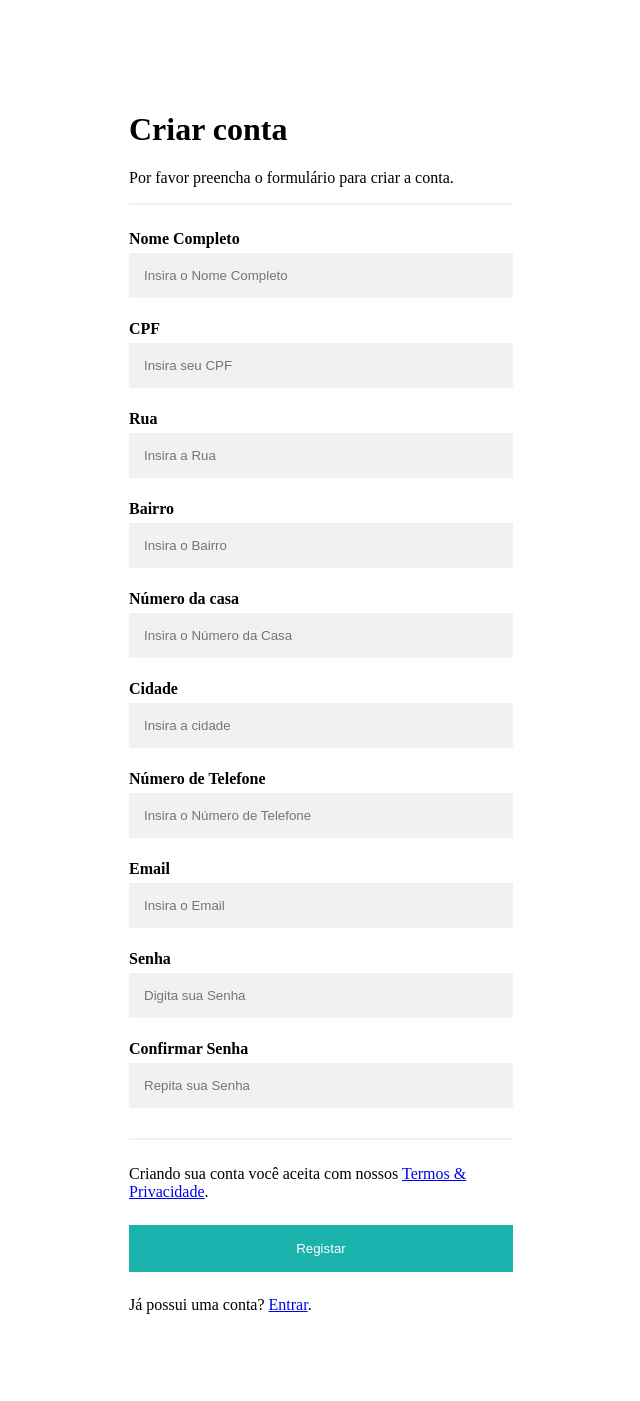
After one commit to pedroperrarodev/projetoPIFlex, a PHP site: page /view/usuario/tela_cadastro_usuario.html in a window 1280 px wide. The commit adds this page. Shown: the whole page, without its empty margins (319-959 px from the left). Run offline with PHP 8.4, Linux system fonts and the light colour scheme.

Commit message:
continuando o projeto pi, feita algumas alterações, anotações e modificações

```diff
--- a/css/cadastro.css
+++ b/css/cadastro.css
@@ -1,5 +1,4 @@
 /*___________________________________CSS CADASTRO___________________________________*/
-
 
 .bodycadastro{
     display: flex;
@@ -15,7 +14,6 @@
     justify-content: center;
     padding: 5% 3% 5% 3%;
 }
-
 
 input[type=text], input[type=password] {
     width: 100%;
@@ -52,3 +50,9 @@ input[type=text], input[type=password] {
 .botao_registrar:hover {
     opacity: 1;
 }
+
+.tem_cadastro{
+  display: flex;
+  flex-direction: row;
+
+}
--- a/view/index.html
+++ b/view/usuario/index.html
@@ -4,7 +4,7 @@
     <meta charset="UTF-8">
     <meta http-equiv="X-UA-Compatible" content="IE=edge">
     <meta name="viewport" content="width=device-width, initial-scale=1.0">
-    <link rel="stylesheet" type="text/css" href="../css/style.css">
+    <link rel="stylesheet" type="text/css" href="../../css/style.css">
 
     <title>GECH</title>
 </head>
@@ -20,7 +20,7 @@
         <div class="menu">
             <div class="sidebar">
                 <div>
-                    <a><button>Cadastrar Usuário</button></a>
+                    <a><button>Perfil</button></a>
                 </div>
                 <div>
                     <button>Menu 2</button>
--- /dev/null
+++ b/view/usuario/tela_cadastro_usuario.html
@@ -0,0 +1,67 @@
+<!DOCTYPE html>
+<html lang="en">
+<head>
+    <meta charset="UTF-8">
+    <meta http-equiv="X-UA-Compatible" content="IE=edge">
+    <meta name="viewport" content="width=device-width, initial-scale=1.0">
+    <link rel="stylesheet" type="text/css" href="../../css/cadastro.css">
+
+    <title>Tela de cadastro</title>
+</head>
+<body>
+    <div class="bodycadastro">
+        <div class="maincadastro">
+            <div class="telacadastro">
+                <a><img src=""></img></a>
+                <form action="/action_page.php" method="post">
+                    <div class="formulariocadastro">
+                      <h1>Criar conta</h1>
+                      <p>Por favor preencha o formulário para criar a conta.</p>
+                      <hr>
+
+                      <label for="email"><b>Nome Completo</b></label>
+                      <input type="text" placeholder="Insira o Nome Completo" name="nome" id="nome" required>
+
+                      <label for="email"><b>CPF</b></label>
+                      <input type="text" placeholder="Insira seu CPF" name="cpf" id="cpf" required>
+
+                      <label for="email"><b>Rua</b></label>
+                      <input type="text" placeholder="Insira a Rua" name="rua" id="rua" required>
+
+                      <label for="email"><b>Bairro</b></label>
+                      <input type="text" placeholder="Insira o Bairro" name="bairro" id="bairro" required>
+
+                      <label for="email"><b>Número da casa</b></label>
+                      <input type="text" placeholder="Insira o Número da Casa" name="num_casa" id="num_casa" required>
+
+                      <label for="email"><b>Cidade</b></label>
+                      <input type="text" placeholder="Insira a cidade " name="cidade" id="cidade" required>
+
+                      <label for="email"><b>Número de Telefone</b></label>
+                      <input type="text" placeholder="Insira o Número de Telefone" name="num_telefone" id="num_telefone" required>
+
+                      <label for="email"><b>Email</b></label>
+                      <input type="text" placeholder="Insira o Email" name="email" id="email" required>
+
+                      <label for="psw"><b>Senha</b></label>
+                      <input type="password" placeholder="Digita sua Senha" name="senha" id="senha" required>
+
+                      <label for="psw-repeat"><b>Confirmar Senha</b></label>
+                      <input type="password" placeholder="Repita sua Senha" name="conf_senha" id="conf_senha" required>
+                      <hr>
+                      <p>Criando sua conta você aceita com nossos <a href="#">Termos & Privacidade</a>.</p>
+
+                      <button type="submit" class="botao_registrar">Registar</button>
+                    </div>
+
+                    <div class="container signin">
+                      <p>Já possui uma conta? <a href="../tela_login.html">Entrar</a>.</p>
+                    </div>
+                  </form>
+            </div>
+        </div>
+    </div>
+
+
+</body>
+</html>
```
Also changed, not shown: controller/logout.php (added, +9 -0 lines), model/usuario.php (+32 -1 lines), view/admin/tela_cadastro_vacina.html (added, +58 -0 lines), view/tela_login.html (+5 -2 lines), controller/processa_login.php (added), controller/usuario_controller.php (added), view/admin/tela_cadastro_posto_saude.html (renamed from view/tela_cadastro_usuario.html), 1 other file. Lines whose indentation alone changed are shown as unchanged.
